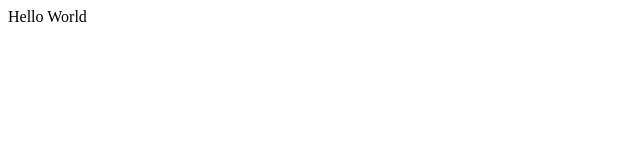
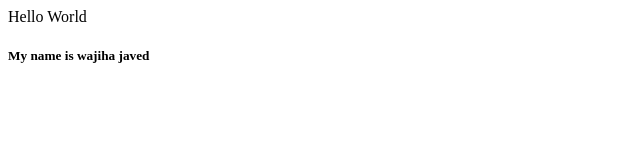
Before and after one commit to Wajiha-Javed/Wajiha-demo, a plain HTML site: page index.html in a window 1280 px wide. Shown: the whole page, without its empty margins (0-640 px from the left). Drawn offline with Linux system fonts and the light colour scheme.

Commit message:
Add name

```diff
--- a/index.html
+++ b/index.html
@@ -1 +1,2 @@
 <p> Hello World </p>
+<h5> My name is wajiha javed </h5>
```
